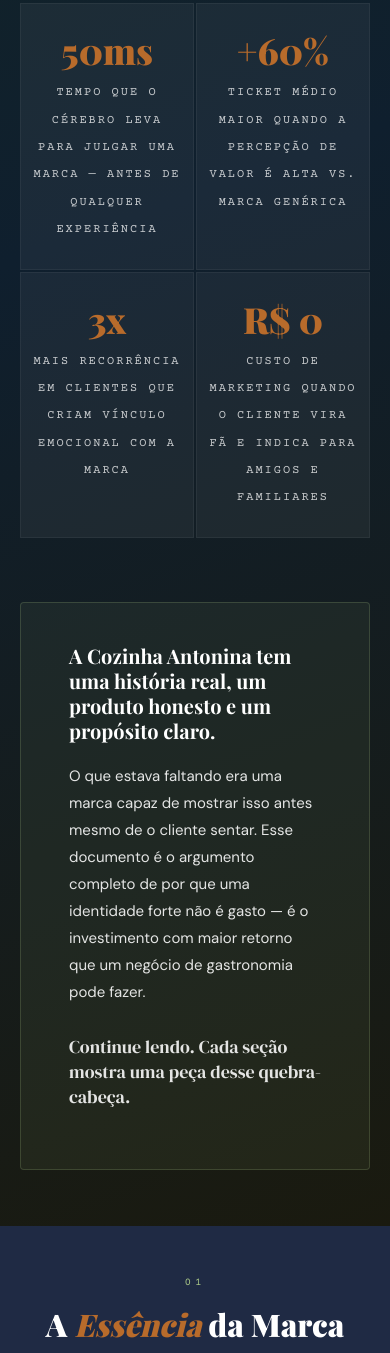
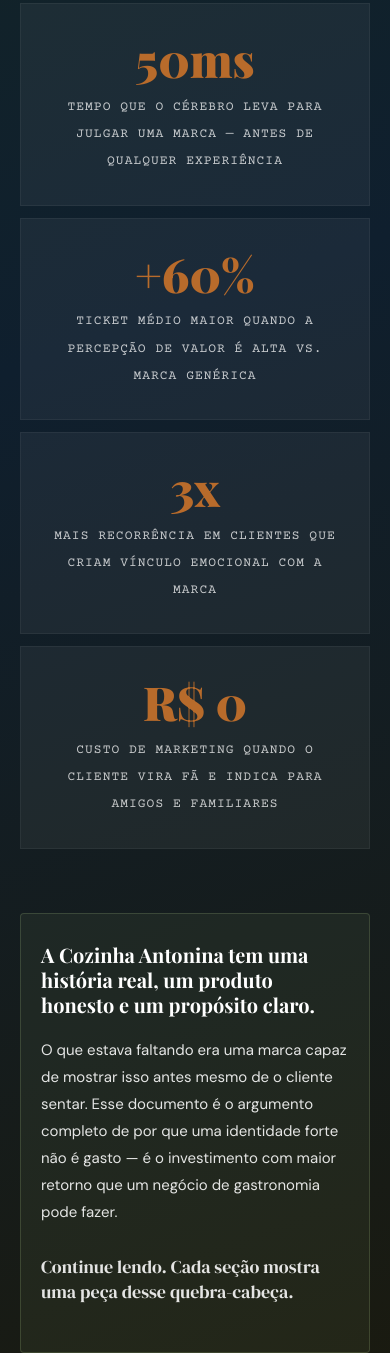
Before and after one commit to wesley-bayma/antonina-brandbook, a plain HTML site: page index.html in a window 390 px wide. Shown: the part 7882-9235 px from the top of the page. Drawn offline with nearby package versions, Linux system fonts and the light colour scheme; animation ran at ten frames a second.

Commit message:
Add files via upload

```diff
--- a/index.html
+++ b/index.html
@@ -964,7 +964,7 @@
 
       .metrica-grid {
         grid-template-columns: 1fr 1fr;
-        gap: 2px;
+        gap: 12px;
       }
 
       .paleta {
@@ -1109,8 +1109,33 @@
         gap: 24px;
       }
 
-      .argumento [style*="padding:48px"] {
+      .argumento [style*="padding:48px"],
+      .argumento [style*="padding: 48px"] {
         padding: 28px 20px !important;
+      }
+
+      .argumento [style*="padding:40px 48px"],
+      .argumento [style*="padding: 40px 48px"] {
+        padding: 28px 20px !important;
+      }
+
+      /* ——— MÉTRICAS: 1 coluna no mobile ——— */
+      .metrica-grid {
+        grid-template-columns: 1fr !important;
+        gap: 12px;
+      }
+
+      .metrica {
+        padding: 32px 24px !important;
+      }
+
+      .metrica-num {
+        font-size: clamp(40px, 12vw, 56px) !important;
+      }
+
+      .metrica-label {
+        font-size: 13px !important;
+        letter-spacing: 1px !important;
       }
 
       /* ——— RODAPÉ / SEÇÃO FINAL ——— */
```
